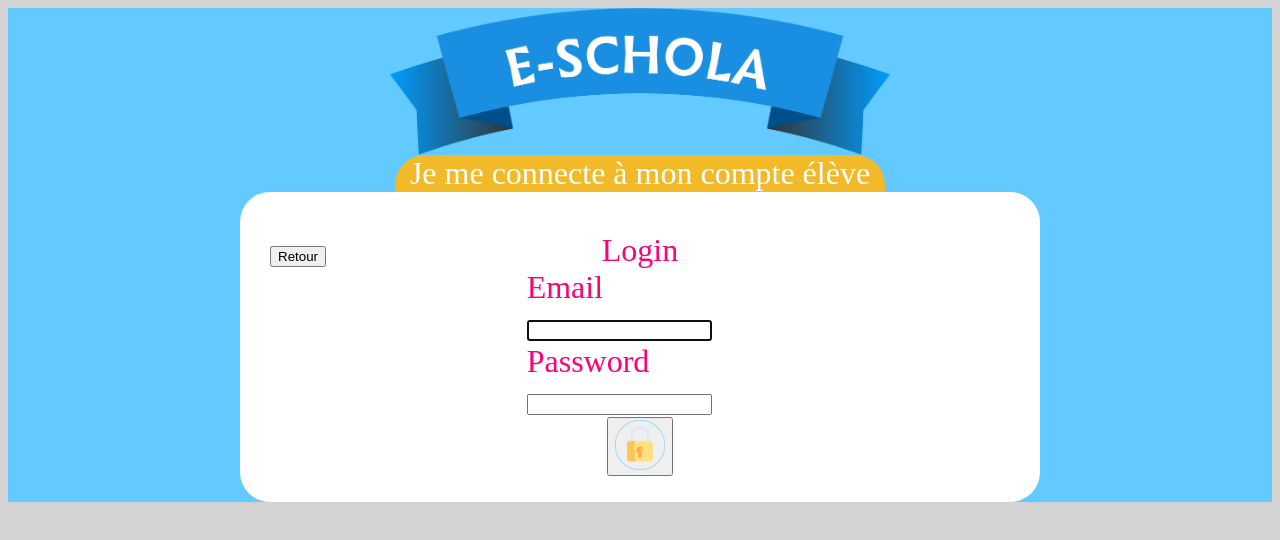
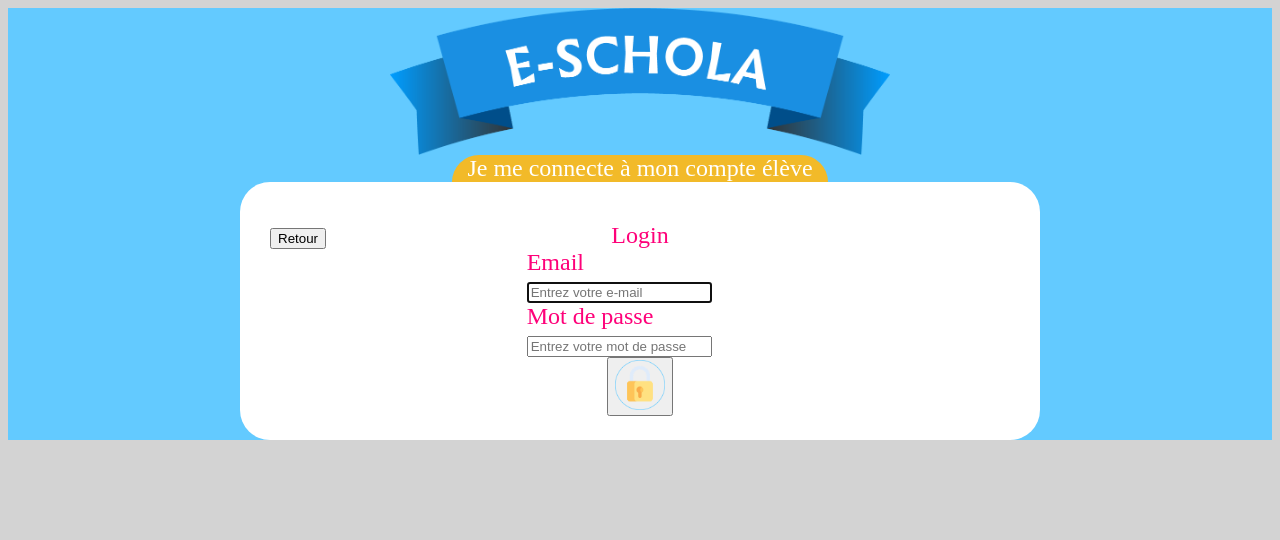
Before and after one commit to BlaxFontaine/E-scola, a React (Create React App) app in the folder front/: page /home in a window 1280 px wide. Both pictures are taken after a click on the button 399 px from the left and 498 px from the top of the page. Shown: the top 540 px of the page. Built offline with nearby package versions, Linux system fonts and the light colour scheme.

Commit message:
[ADD] regex login/register Forms

```diff
--- a/front/src/assets/css/components.css
+++ b/front/src/assets/css/components.css
@@ -1,6 +1,6 @@
 @font-face {
     font-family: 'Infini';
-    src: url('../fonts/infini/infini-gras.otf') format("otf")
+    src: url('../fonts/infini/infini-gras.otf') format("otf");
 }
 
 
@@ -19,7 +19,7 @@
     align-items: center;
     color:white;
     border-radius: 30px 30px 0px 0px;
-    font-size: xx-large;
+    font-size: x-large;
     font-family:'Infini';
 
 }
@@ -28,7 +28,7 @@
     display: flex;
     justify-content: center;
     border-radius: 30px 30px 30px 30px;
-    font-size: xx-large;
+    font-size: x-large;
     font-family:'Infini';
     padding-top: 5%;
     padding-bottom: 3%;
@@ -42,7 +42,7 @@
     align-items: initial;
     color:#FE0179;
     border-radius: 30px 0px 0px 30px;
-    font-size: xx-large;
+    font-size: x-large;
     font-family:'Infini';
 
 
@@ -52,7 +52,7 @@
     justify-content: center;
     align-items: initial;
     color:#FE0179;
-    font-size: xx-large;
+    font-size: x-large;
     font-family:'Infini';
 
 
@@ -64,7 +64,7 @@
     align-items: initial ;
     color:#FE0179;
     border-radius: 0px 30px 30px 0px;
-    font-size: xx-large;
+    font-size: x-large;
     font-family:'Infini';
 
 
@@ -81,3 +81,7 @@
     justify-content: center;
     align-items: center;
 }
+
+.error {
+    font-size: small;
+}
--- a/front/src/components/home/loginForm.js
+++ b/front/src/components/home/loginForm.js
@@ -54,23 +54,29 @@ export class LoginForm extends React.Component {
       <div className="Login">
         <Card className="CardL">
         <FormGroup controlId="email" bsSize="large">
-          {erroremail}
           <FormLabel>Email</FormLabel>
+        <i className="error" >
+        {erroremail}
+                  </i>
           <FormControl
 
             autoFocus
             type="email"
            //value={email}
+           placeholder="Entrez votre e-mail"
             onChange={this.handleChange}
           />
         </FormGroup>
         <FormGroup controlId="password" bsSize="large">
-          {errorpassword}
-          <FormLabel>Password</FormLabel>
+          <FormLabel>Mot de passe</FormLabel>
+        <i className="error" >
+        {errorpassword}
+                  </i>
           <FormControl
             //value={password}
             onChange={this.handleChange}
             type="password"
+            placeholder="Entrez votre mot de passe"
           />
         </FormGroup>
         <div className="error"></div>
--- a/front/src/components/home/registerForm.js
+++ b/front/src/components/home/registerForm.js
@@ -67,7 +67,7 @@ export class RegisterForm extends React.Component {
       haserror=true;
     }
     if (!cpassword || cpassword.length === 0) {
-      this.setState({ errorcpassword: "    Veuillez confirmer le password" })
+      this.setState({ errorcpassword: "    Veuillez confirmer le mot de passe" })
       haserror=true;
     }
     else if (cpassword != password ) {
@@ -117,7 +117,7 @@ export class RegisterForm extends React.Component {
               <Form.Row>
                 <Form.Group as={Col} controlId="firstname">
                   <Form.Label>Firstname</Form.Label>
-                  <i className="error">
+                  <i className="error" >
                     {errorfirst}
                   </i>
                   <Form.Control
@@ -125,7 +125,7 @@ export class RegisterForm extends React.Component {
                     //value={firstname}
                     onChange={this.handleChange}
                     type="text"
-                    placeholder="Firstname" />
+                    placeholder="prénom" />
                 </Form.Group>
                 <Form.Group as={Col} controlId="lastname">
                   <Form.Label>Lastname</Form.Label>
@@ -136,6 +136,7 @@ export class RegisterForm extends React.Component {
                     autoFocus
                     type="text"
                    // value={lastname}
+                   placeholder="nom"
                     onChange={this.handleChange}
                     />
                 </Form.Group>
@@ -153,7 +154,8 @@ export class RegisterForm extends React.Component {
                     autoFocus
                     type="email"
                     //value={email}
-                    onChange={this.handleChange} placeholder="Enter your email" />
+                    placeholder="email"
+                    onChange={this.handleChange} placeholder="Entrez votre e-mail" />
                 </Form.Group>
 
 
@@ -161,14 +163,14 @@ export class RegisterForm extends React.Component {
 
               <Form.Row>
                 <Form.Group as={Col} controlId="password">
-                  <Form.Label>Password</Form.Label>
+                  <Form.Label>Mot de passe</Form.Label>
                   <i className="error">
                     {errorpassword}
                   </i>
                   <Form.Control
                     //value={password}
                     onChange={this.handleChange}
-                    type="password" placeholder="Password" />
+                    type="password" placeholder="Mot de passe" />
                 </Form.Group>
                 <Form.Group as={Col} controlId="cpassword">
                   <Form.Label>Confirmation</Form.Label>
@@ -178,7 +180,7 @@ export class RegisterForm extends React.Component {
                   <Form.Control
                     value={cpassword}
                     onChange={this.handleChange}
-                    type="password" placeholder="Confirm your password" />
+                    type="password" placeholder="Confirmez le mot de passe" />
                 </Form.Group>
               </Form.Row>
 
```
